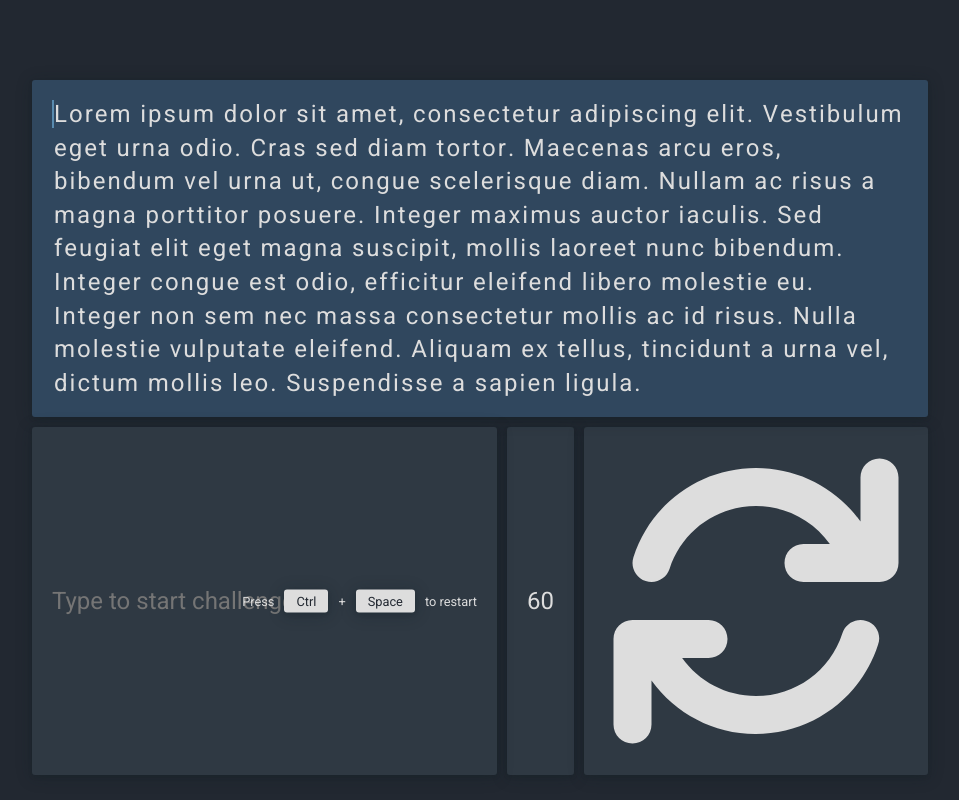
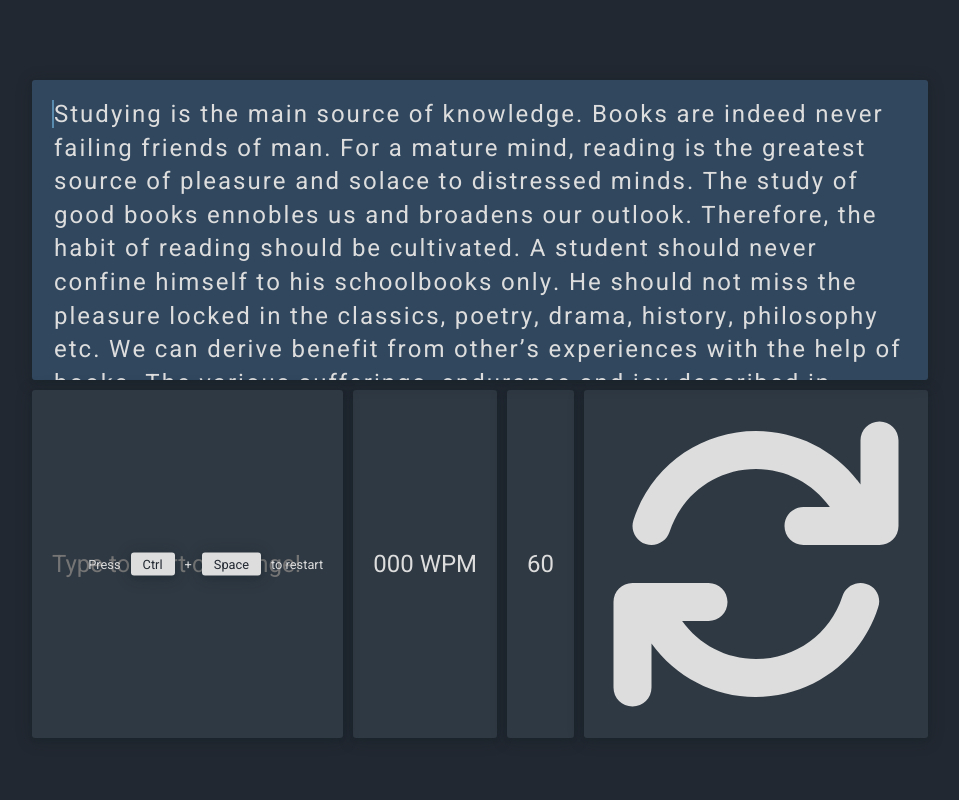
Before and after one commit to htransteven/keycrusher, a Next.js app: page / in a window 1280 px wide. Shown: the whole page, without its empty margins (160-1119 px from the left). Built offline with nearby package versions, Linux system fonts and the light colour scheme.

Commit message:
add wpm calculation

```diff
--- a/components/TextPrompt.tsx
+++ b/components/TextPrompt.tsx
@@ -22,6 +22,8 @@ const Cursor = styled.div`
 `;
 
 const TemplateBox = styled.div`
+  max-height: 300px;
+  overflow: auto;
   position: relative;
   display: flex;
   flex-flow: row wrap;
@@ -53,7 +55,7 @@ const TemplateWord = styled.span`
 
 const ControlBox = styled.div`
   display: grid;
-  grid-template-columns: 1fr auto auto;
+  grid-template-columns: 1fr auto auto auto;
   grid-gap: 10px;
 `;
 
@@ -150,9 +152,18 @@ interface KeyTelemetry {
 
 interface TextPromptState {
   active: boolean;
+  wpm: number;
   timer: number;
   words: string[];
-  telemetry: KeyTelemetry[][];
+  telemetry: {
+    numCorrect: number;
+    numErrors: number;
+    history: {
+      [wordIndex: string | number]: {
+        [charIndex: string | number]: KeyTelemetry;
+      };
+    };
+  };
   userInput: string;
   currentWordIndex: number;
   currentCharIndex: number;
@@ -160,15 +171,31 @@ interface TextPromptState {
 }
 
 const lorem =
-  "Lorem ipsum dolor sit amet, consectetur adipiscing elit. Vestibulum eget urna odio. Cras sed diam tortor. Maecenas arcu eros, bibendum vel urna ut, congue scelerisque diam. Nullam ac risus a magna porttitor posuere. Integer maximus auctor iaculis. Sed feugiat elit eget magna suscipit, mollis laoreet nunc bibendum. Integer congue est odio, efficitur eleifend libero molestie eu. Integer non sem nec massa consectetur mollis ac id risus. Nulla molestie vulputate eleifend. Aliquam ex tellus, tincidunt a urna vel, dictum mollis leo. Suspendisse a sapien ligula.";
+  "Studying is the main source of knowledge. Books are indeed never failing friends of man. For a mature mind, reading is the greatest source of pleasure and solace to distressed minds. The study of good books ennobles us and broadens our outlook. Therefore, the habit of reading should be cultivated. A student should never confine himself to his schoolbooks only. He should not miss the pleasure locked in the classics, poetry, drama, history, philosophy etc. We can derive benefit from other’s experiences with the help of books. The various sufferings, endurance and joy described in books enable us to have a closer look at human life. They also inspire us to face the hardships of life courageously. Nowadays there are innumerable books and time is scarce. So we should read only the best and the greatest among them. With the help of books we shall be able to make our thinking mature and our life more meaningful and worthwhile.";
 
 const words = lorem.split(" ");
 
 const initialState: TextPromptState = {
   active: false,
+  wpm: 0,
   timer: 60,
   words: words,
-  telemetry: words.map((word) => word.split("").map((char) => ({ char }))),
+  telemetry: {
+    numCorrect: 0,
+    numErrors: 0,
+    history: words.reduce(
+      (wordAcc, word, wordIndex) => ({
+        ...wordAcc,
+        [wordIndex]: word
+          .split("")
+          .reduce(
+            (charAcc, char, charIndex) => ({ ...charAcc, [charIndex]: char }),
+            {}
+          ),
+      }),
+      {}
+    ),
+  },
   userInput: "",
   currentWordIndex: 0,
   currentCharIndex: 0,
@@ -182,7 +209,6 @@ const initialState: TextPromptState = {
 };
 
 enum TEXT_PROMPT_ACTIONS {
-  KEY_PRESS = "KEY_PRESS",
   MOVE_CARET = "MOVE_CARET",
   NEXT_WORD = "NEXT_WORD",
   INPUT_CHANGE = "INPUT_CHANGE",
@@ -203,13 +229,6 @@ interface TextPromptTimerResetAction {
   type: TEXT_PROMPT_ACTIONS.RESET;
 }
 
-interface TextPromptKeyPressAction {
-  type: TEXT_PROMPT_ACTIONS.KEY_PRESS;
-  payload: {
-    key: string;
-    rtt: number;
-  };
-}
 interface TextPromptMoveCaretAction {
   type: TEXT_PROMPT_ACTIONS.MOVE_CARET;
   payload: {
@@ -226,6 +245,8 @@ interface TextPromptInputChangeAction {
   payload: {
     value: string;
     selectionIndex: number;
+    key?: string;
+    rtt?: number;
   };
 }
 
@@ -233,7 +254,6 @@ type TextPromptAction =
   | TextPromptStartAction
   | TextPromptTimerTickAction
   | TextPromptTimerResetAction
-  | TextPromptKeyPressAction
   | TextPromptMoveCaretAction
   | TextPromptNextWordAction
   | TextPromptInputChangeAction;
@@ -255,7 +275,13 @@ const reducer = (
         };
       }
 
-      return { ...state, timer: state.timer - 1 };
+      return {
+        ...state,
+        wpm:
+          (state.telemetry.numCorrect / 5 - state.telemetry.numErrors) /
+          ((initialState.timer - state.timer) / 60),
+        timer: state.timer - 1,
+      };
     }
     case TEXT_PROMPT_ACTIONS.MOVE_CARET:
       return { ...state, currentCharIndex: action.payload.selectionIndex };
@@ -266,26 +292,69 @@ const reducer = (
         currentWordIndex: state.currentWordIndex + 1,
         currentCharIndex: 0,
       };
-    case TEXT_PROMPT_ACTIONS.KEY_PRESS: {
-      const correctChar = state.words[state.currentWordIndex].charAt(
-        state.currentCharIndex
-      );
-      const copy = [...state.telemetry];
-      copy[state.currentWordIndex][state.currentCharIndex] = {
-        ...copy[state.currentWordIndex][state.currentCharIndex],
-        correct: action.payload.key === correctChar,
-        rtt: action.payload.rtt,
-      };
-      return {
-        ...state,
-        telemetry: copy,
-      };
-    }
     case TEXT_PROMPT_ACTIONS.INPUT_CHANGE: {
+      if (!action.payload.key) {
+        //assume backspace
+        const currentCharCorrect =
+          state.telemetry.history[state.currentWordIndex][
+            action.payload.selectionIndex
+          ].correct;
+
+        if (currentCharCorrect === undefined) {
           return {
             ...state,
             userInput: action.payload.value,
             currentCharIndex: action.payload.selectionIndex,
+          };
+        } else {
+          const numCorrect = currentCharCorrect
+            ? state.telemetry.numCorrect - 1
+            : state.telemetry.numCorrect;
+
+          const numErrors = !currentCharCorrect
+            ? state.telemetry.numErrors - 1
+            : state.telemetry.numErrors;
+
+          return {
+            ...state,
+            userInput: action.payload.value,
+            currentCharIndex: action.payload.selectionIndex,
+            telemetry: {
+              numCorrect,
+              numErrors,
+              history: { ...state.telemetry.history },
+            },
+          };
+        }
+      }
+      const correctChar = state.words[state.currentWordIndex].charAt(
+        state.currentCharIndex
+      );
+      const history = { ...state.telemetry.history };
+      history[state.currentWordIndex][state.currentCharIndex] = {
+        ...history[state.currentWordIndex][state.currentCharIndex],
+        correct: action.payload.key === correctChar,
+        rtt: action.payload.rtt,
+      };
+
+      const numCorrect =
+        action.payload.key === correctChar
+          ? state.telemetry.numCorrect + 1
+          : state.telemetry.numCorrect;
+
+      const numErrors =
+        action.payload.key !== correctChar
+          ? state.telemetry.numErrors + 1
+          : state.telemetry.numErrors;
+      return {
+        ...state,
+        userInput: action.payload.value,
+        currentCharIndex: action.payload.selectionIndex,
+        telemetry: {
+          numCorrect,
+          numErrors,
+          history,
+        },
       };
     }
     default:
@@ -325,16 +394,16 @@ export const TextPrompt: React.FC<TextPrompt> = () => {
 
   useEffect(() => {
     if (state.active) {
-      const timerTick = setTimeout(
+      const timerTick = setInterval(
         () => dispatch({ type: TEXT_PROMPT_ACTIONS.TIMER_TICK }),
         1000
       );
 
       return () => {
-        clearTimeout(timerTick);
+        clearInterval(timerTick);
       };
     }
-  }, [state.active, state.timer]);
+  }, [state.active]);
 
   const extractCursorRefPosition = useCallback(
     (
@@ -353,7 +422,8 @@ export const TextPrompt: React.FC<TextPrompt> = () => {
     []
   );
 
-  const handleKeyUp: KeyboardEventHandler<HTMLInputElement> = (e) => {
+  const handleKeyUp: KeyboardEventHandler<HTMLInputElement> = useCallback(
+    (e) => {
       if (
         e.key !== "ArrowLeft" &&
         e.key !== "ArrowRight" &&
@@ -363,45 +433,44 @@ export const TextPrompt: React.FC<TextPrompt> = () => {
         return;
       }
 
-    const target = e.target as HTMLInputElement;
-    const selectionStart = target.selectionStart || 0;
-
       dispatch({
         type: TEXT_PROMPT_ACTIONS.MOVE_CARET,
-      payload: { selectionIndex: selectionStart },
-    });
-  };
-
-  const handleKeyPress: KeyboardEventHandler<HTMLInputElement> = (e) => {
-    dispatch({
-      type: TEXT_PROMPT_ACTIONS.KEY_PRESS,
         payload: {
-        key: e.key,
-        rtt: window.performance.now() - startRTT,
+          selectionIndex: (e.target as HTMLInputElement).selectionStart || 0,
         },
       });
-  };
+    },
+    []
+  );
 
-  const handleChange: ChangeEventHandler<HTMLInputElement> = (e) => {
-    const target = e.target as HTMLInputElement;
-    const selectionStart = target.selectionStart || 0;
+  const handleChange: ChangeEventHandler<HTMLInputElement> = useCallback(
+    (e) => {
+      const key = (e.nativeEvent as InputEvent).data;
 
       if (!state.active) {
         dispatch({ type: TEXT_PROMPT_ACTIONS.START });
         setStartRTT(window.performance.now());
       }
+      const target = e.target as HTMLInputElement;
+      const selectionStart = target.selectionStart || 0;
 
       if (target.value.charAt(target.value.length - 1) === " ") {
         dispatch({ type: TEXT_PROMPT_ACTIONS.NEXT_WORD });
       } else {
         dispatch({
           type: TEXT_PROMPT_ACTIONS.INPUT_CHANGE,
-        payload: { value: target.value, selectionIndex: selectionStart },
+          payload: {
+            value: target.value,
+            selectionIndex: selectionStart,
+            key: key === null ? undefined : key,
+            rtt: window.performance.now() - startRTT,
+          },
         });
+        setStartRTT(window.performance.now());
       }
-    // figure out a better place to start
-    setStartRTT(window.performance.now());
-  };
+    },
+    [state.active]
+  );
 
   const onWordRefChange = useCallback(
     (elem, wordIndex) => {
@@ -437,7 +506,7 @@ export const TextPrompt: React.FC<TextPrompt> = () => {
         return theme.textPrompt.textColor;
       } else if (wordIndex < state.currentWordIndex) {
         // previous words
-        return state.telemetry[wordIndex][charIndex].correct
+        return state.telemetry.history[wordIndex][charIndex].correct
           ? theme.textPrompt.correct
           : theme.textPrompt.error;
       } else {
@@ -447,7 +516,7 @@ export const TextPrompt: React.FC<TextPrompt> = () => {
           return theme.textPrompt.textColor;
         } else if (charIndex < state.currentCharIndex) {
           // previous characters
-          return state.telemetry[wordIndex][charIndex].correct
+          return state.telemetry.history[wordIndex][charIndex].correct
             ? theme.textPrompt.correct
             : theme.textPrompt.error;
         } else {
@@ -456,7 +525,7 @@ export const TextPrompt: React.FC<TextPrompt> = () => {
         }
       }
     },
-    [state, state.currentWordIndex, state.currentCharIndex, state.telemetry]
+    [state.telemetry.history, state.currentWordIndex, state.currentCharIndex]
   );
 
   return (
@@ -488,7 +557,6 @@ export const TextPrompt: React.FC<TextPrompt> = () => {
         <InputWrapper>
           <StyledInput
             onKeyUp={handleKeyUp}
-            onKeyPress={handleKeyPress}
             onChange={handleChange}
             value={state.userInput}
             placeholder={state.active ? "" : "Type to start challenge!"}
@@ -506,6 +574,11 @@ export const TextPrompt: React.FC<TextPrompt> = () => {
             Press <KeyCap>Ctrl</KeyCap> + <KeyCap>Space</KeyCap> to restart
           </InputInstruction>
         </InputWrapper>
+        <Timer>
+          {state.wpm < 100 ? "0" : ""}
+          {state.wpm < 10 ? "0" : ""}
+          {state.wpm > 0 ? state.wpm.toFixed(0) : "0"} WPM
+        </Timer>
         <Timer>
           {state.timer < 10 ? "0" : ""}
           {state.timer}
```
Lines whose indentation alone changed are shown as unchanged.
